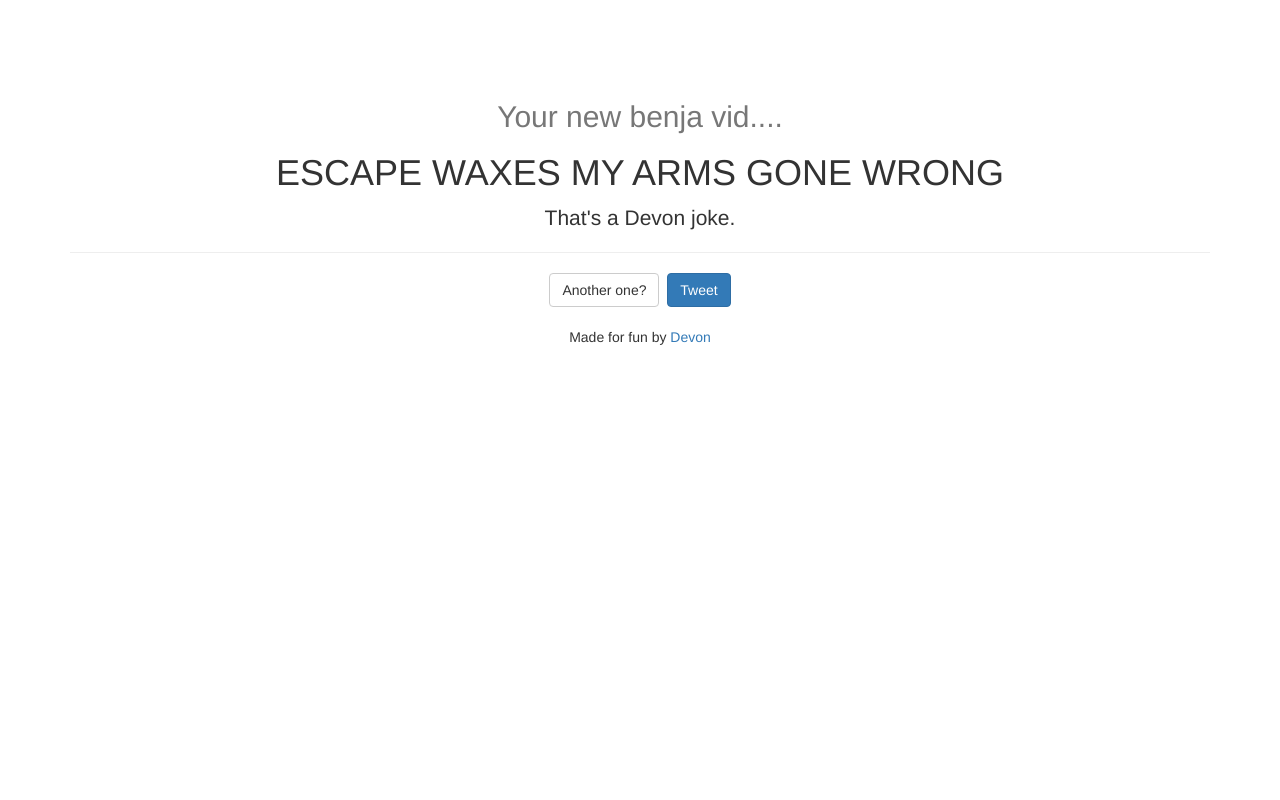
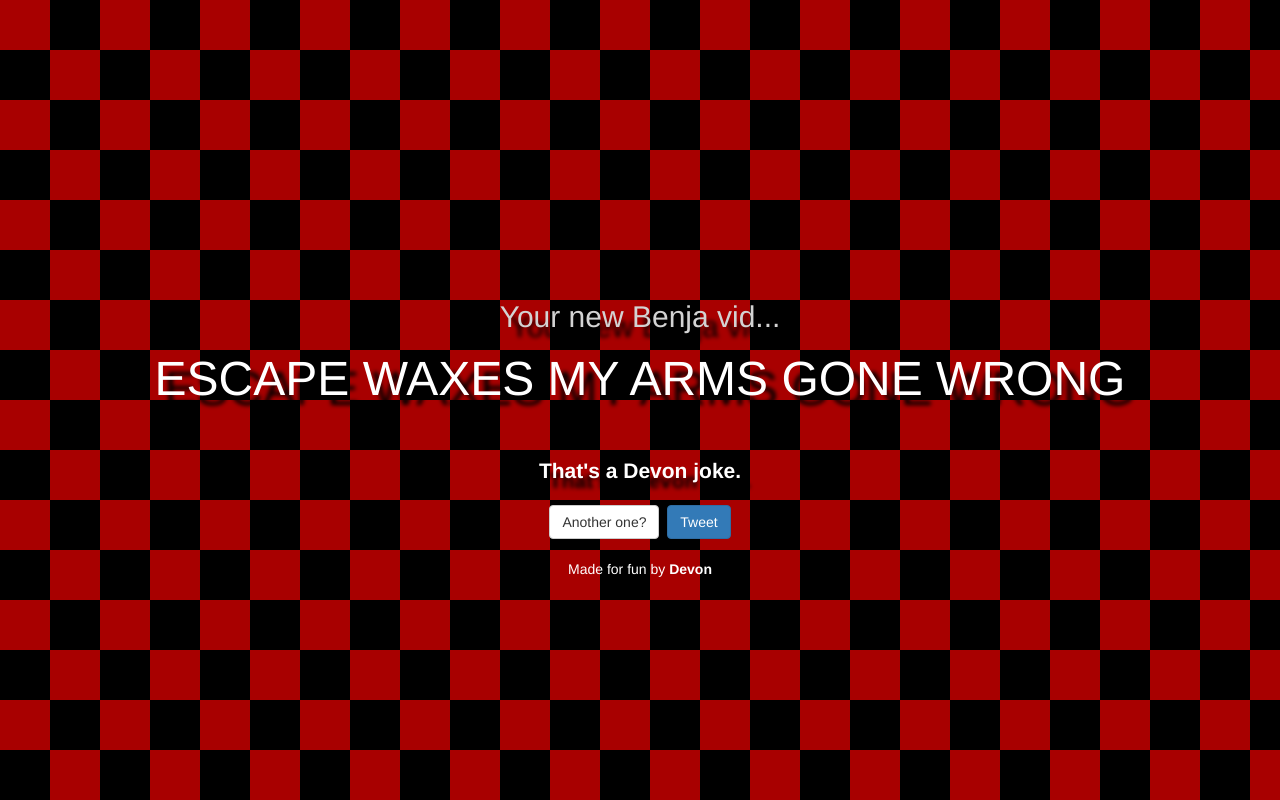
Before and after one commit to BladehellMC/BenjaVidNameGenerator, a plain HTML site: page index.html in a window 1280 px wide. Drawn offline with nearby package versions, Linux system fonts and the light colour scheme.

Commit message:
Cool styles and shit

```diff
--- a/index.html
+++ b/index.html
@@ -14,6 +14,7 @@
     <!-- Bootstrap core CSS -->
 <link rel="stylesheet" href="https://maxcdn.bootstrapcdn.com/bootstrap/3.3.7/css/bootstrap.min.css" integrity="sha384-BVYiiSIFeK1dGmJRAkycuHAHRg32OmUcww7on3RYdg4Va+PmSTsz/K68vbdEjh4u" crossorigin="anonymous"></link>
 <link rel="stylesheet" href="animate.css"></link>
+<link rel="stylesheet" href="style.css"></link>
     <!-- IE10 viewport hack for Surface/desktop Windows 8 bug -->
     <!-- HTML5 shim and Respond.js for IE8 support of HTML5 elements and media queries -->
     <!--[if lt IE 9]>
@@ -25,11 +26,10 @@
   <body>
     <div class="container">
 
-      <div class="text-center" style="margin-top: 100px;">
-        <h2 class="text-muted">Your new benja vid....</h2>
-        <h1 id="idea" class="animated infinite pulse">&nbsp;</h1>
-        <p class="lead" id="subtext">Subtext</p>
-        <hr>
+      <div class="text-center" style="margin-top: 300px;">
+        <h2 class="text-muted shadow">Your new Benja vid...</h2>
+        <h1 style="margin-bottom: 50px;" id="idea" class="animated infinite pulse shadow">&nbsp;</h1>
+        <p class="lead shadow" style="font-weight: bold;" id="subtext">Subtext</p>
         <button id="another" class="btn btn-default">Another one?</button>&nbsp;
         <a class="btn btn-primary" target="_blank" href="#" id="tweetbtn">Tweet</a>
       <br></br>
--- /dev/null
+++ b/style.css
@@ -0,0 +1,24 @@
+body {
+  background-image: url("bg.png");
+  background-repeat: repeat;
+}
+h1 {
+  color: white;
+  font-size: 48px;
+}
+p {
+  color: white;
+}
+.text-muted {
+  color: lightgray;
+}
+a {
+  color: white;
+  font-weight: bold;
+}
+a:hover{
+  color: yellow;
+}
+.shadow {
+  text-shadow: 10px 10px 4px #000;
+}
```
Also changed, not shown: bg.png (added).
